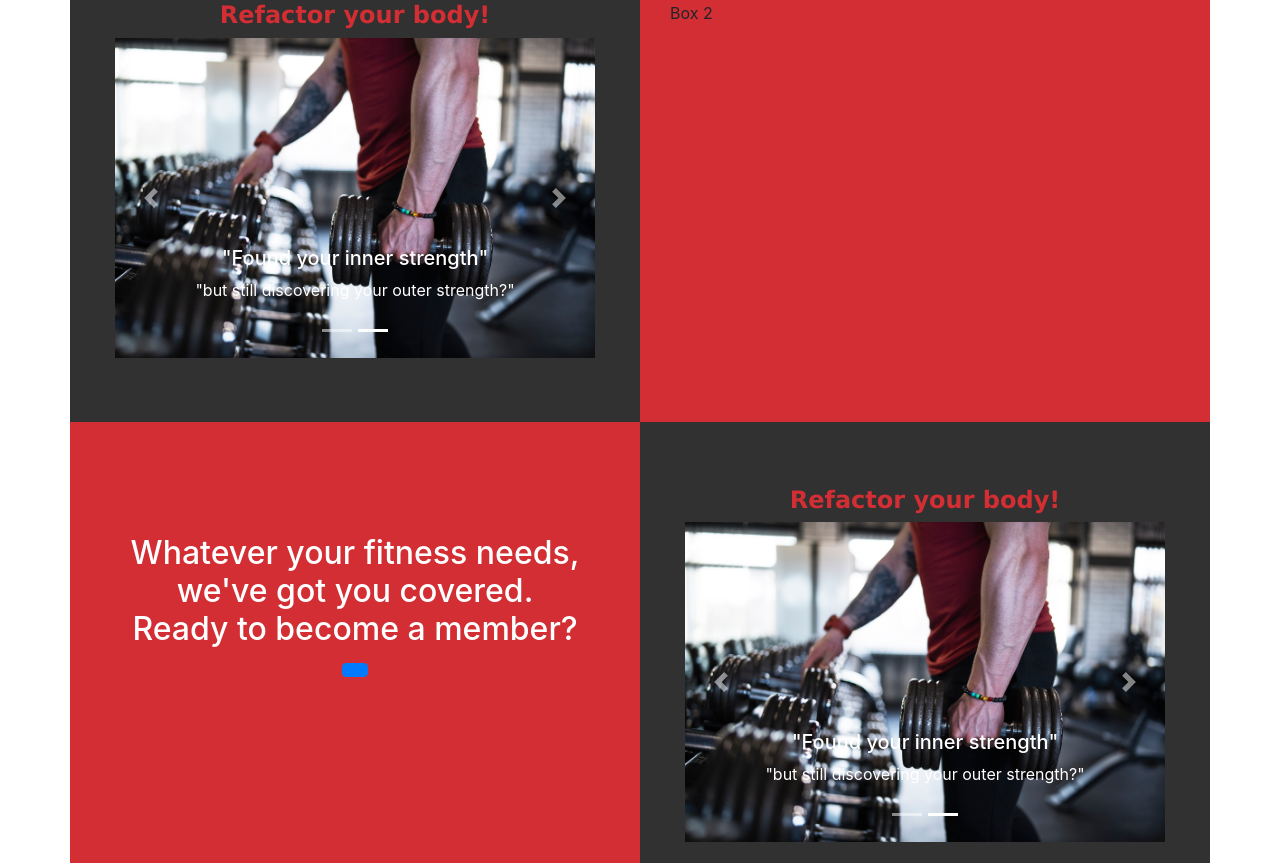
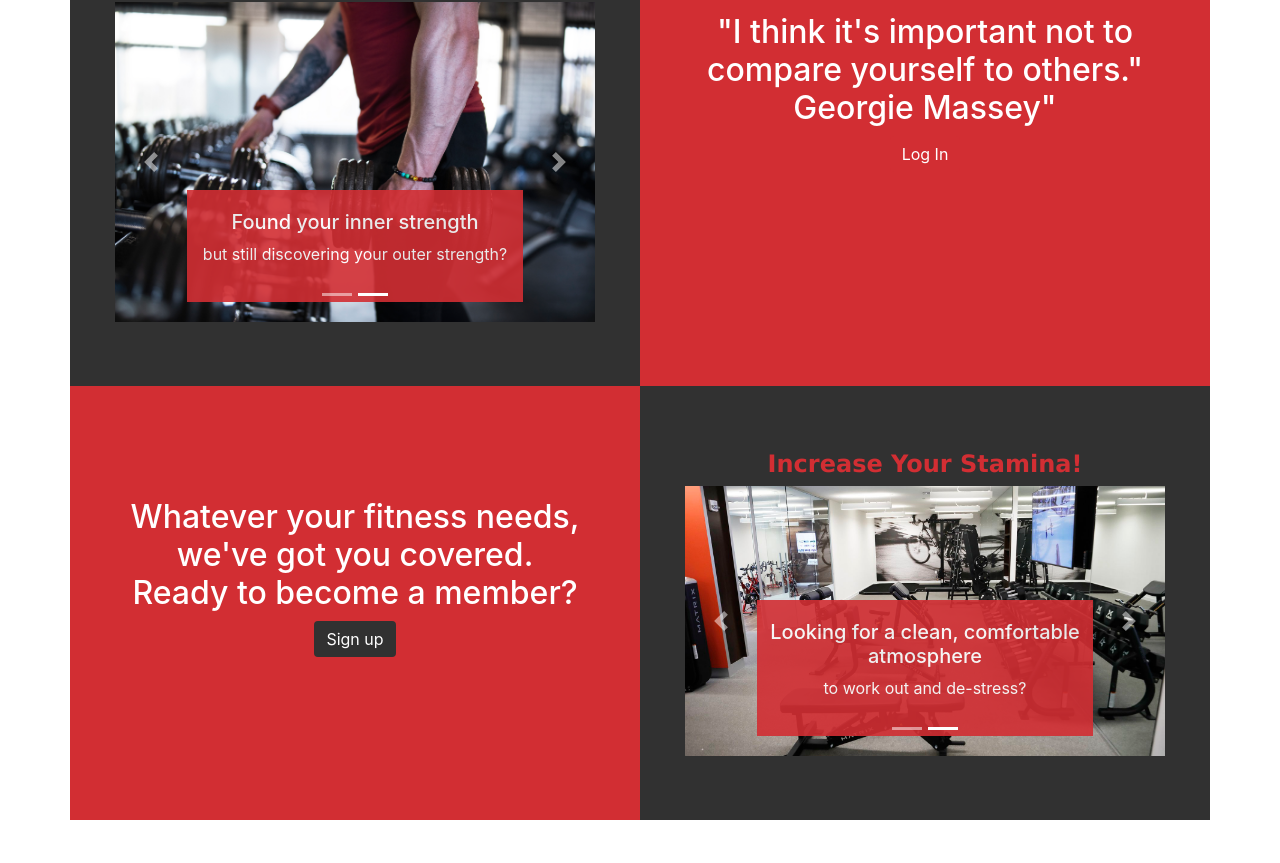
Before and after one commit to DustinErwin/Devfit, a React (Create React App) app in the folder client/: page / in a window 1280 px wide. Shown: the part 337-1200 px from the top of the page. Built offline with nearby package versions, Linux system fonts and the light colour scheme; no server answers.

Commit message:
finished carousels, added styling

```diff
--- a/client/src/components/CarouselImageItem.js
+++ b/client/src/components/CarouselImageItem.js
@@ -8,11 +8,22 @@ export default function CarouselImageItem(props) {
         <Carousel.Item>
           <img
             className="d-block w-100"
-            src={process.env.PUBLIC_URL + props.imgUrl}
-            alt={props.altText}
+            src={process.env.PUBLIC_URL + props.imgUrl1}
+            alt={props.altText2}
           />
-          <Carousel.Caption>
-            <h5>{props.carouselCaption1}</h5>
+          <Carousel.Caption className="background-t-red">
+            <h5>{props.carouselHeader1}</h5>
+            <p>{props.carouselCaption1}</p>
+          </Carousel.Caption>
+        </Carousel.Item>
+        <Carousel.Item>
+          <img
+            className="d-block w-100"
+            src={process.env.PUBLIC_URL + props.imgUrl2}
+            alt={props.altText2}
+          />
+          <Carousel.Caption className="background-t-red">
+            <h5>{props.carouselHeader2}</h5>
             <p>{props.carouselCaption2}</p>
           </Carousel.Caption>
         </Carousel.Item>
--- a/client/src/components/EmptyCarousel.js
+++ /dev/null
@@ -1,6 +0,0 @@
-import React from "react";
-import Carousel from "react-bootstrap/Carousel";
-
-export default function EmptyCarousel({ children }) {
-  return <Carousel>{children}</Carousel>;
-}
--- a/client/src/pages/loginPage/index.js
+++ b/client/src/pages/loginPage/index.js
@@ -4,14 +4,12 @@ import Footer from "../../components/footer";
 import Row from "react-bootstrap/Row";
 import Col from "react-bootstrap/Col";
 import Container from "react-bootstrap/Container";
-// import CarouselImageItem from "../../components/CarouselImageItem";
+import CarouselImageItem from "../../components/CarouselImageItem";
 // import ContentWrapper from "../../components/contentWrapper";
-// import EmptyCarousel from "../../components/EmptyCarousel";
 import AuthenticationButton from "../../components/authenticationButton";
-import Carousel from "react-bootstrap/Carousel";
 import "./styles.css";
 import "../../components/button/styles.css";
-import DevBtn from "../../components/button";
+import DevBtn from "../../components/button/index";
 
 function LoginPage() {
   return (
@@ -19,68 +17,36 @@ function LoginPage() {
       <Header />
 
       <Container className="loginPage">
-        <AuthenticationButton className="btn-dark" />
         <Row>
           <Col className="align-self-stretch background-dark">
             <Container className="my-5 py-3">
               <Container className="text-center">
                 <h1 className="text-red">Refactor your body!</h1>
-                <Carousel>
-                  <Carousel.Item>
-                    <img
-                      className="d-block w-100"
-                      src={
-                        process.env.PUBLIC_URL +
-                        "/images/girlfeetwaterbottle.jpg"
-                      }
-                      alt="Girl sitting on floor next to water bottle"
-                    />
-                    <Carousel.Caption>
-                      <h5>"Stretching your mind"</h5>
-                      <p>"but need to stretch your body?"</p>
-                    </Carousel.Caption>
-                  </Carousel.Item>
-                  <Carousel.Item>
-                    <img
-                      className="d-block w-100"
-                      src={
-                        process.env.PUBLIC_URL + "/images/gym-coronavirus.jpg"
-                      }
-                      alt="Guy by weight rack"
-                    />
-                    <Carousel.Caption>
-                      <h5>"Found your inner strength"</h5>
-                      <p>"but still discovering your outer strength?"</p>
-                    </Carousel.Caption>
-                  </Carousel.Item>
-                </Carousel>
-                {/* <EmptyCarousel> */}
-                {/* <Carousel>
-                  <CarouselImageItem
-                    className="d-block w-100"
-                    imgUrl="/images/girlfeetwaterbottle.jpg"
-                    altText="Girl sitting on floor next to water bottle"
-                    carouselCaption1="Stretching your mind"
-                    carouselCaption2="but need to stretch your body?"
-                  />
-                  <CarouselImageItem
-                    className="d-block w-100"
-                    imgUrl="/images/gym-coronavirus.jpg"
-                    altText="Man picking up weight from weight rack"
-                    carouselCaption1="Found your inner strength"
-                    carouselCaption2="but still discovering your outer
+                <CarouselImageItem
+                  imgUrl1="/images/girlfeetwaterbottle.jpg"
+                  altText1="Girl sitting on floor next to water bottle"
+                  carouselHeader1="Stretching your mind"
+                  carouselCaption1="but need to stretch your body?"
+                  imgUrl2="/images/gym-coronavirus.jpg"
+                  altText2="Man picking up weight from weight rack"
+                  carouselHeader2="Found your inner strength"
+                  carouselCaption2="but still discovering your outer
               strength?"
-                  /> */}
-                {/* </Carousel> */}
-                {/* </EmptyCarousel> */}
+                />
               </Container>
             </Container>
           </Col>
-          <Col className="align-self-stretch background-red">
-            <Container className="my-5 py-3">Box 2</Container>
+          <Col className="align-self-stretch justify-content-center text-center background-red">
+            <Container className="my-5 py-3">
+              <h2 className="pt-5 text-white">
+                "I think it's important not to compare yourself to others."
+                Georgie Massey"
+              </h2>
+              <AuthenticationButton />
+            </Container>
           </Col>
         </Row>
-        <Row className="rowHeight align-items-center justify-content-center text-center">
+        <Row className=" align-items-center justify-content-center text-center">
           <Col className="align-self-stretch background-red">
             <Container className="my-5 py-3">
               <h2 className="pt-5 text-white">
@@ -88,42 +54,25 @@ function LoginPage() {
                 we've got you covered. <br />
                 Ready to become a member?
               </h2>
-              <DevBtn></DevBtn>
+              <DevBtn styleClass="btn-dark">Sign up</DevBtn>
             </Container>
           </Col>
           <Col className="align-self-stretch background-dark">
             <Container className="my-5 py-3">
               <Container className="text-center">
-                <h1 className="text-red">Refactor your body!</h1>
-                <Carousel>
-                  <Carousel.Item>
-                    <img
-                      className="d-block w-100"
-                      src={
-                        process.env.PUBLIC_URL +
-                        "/images/girlfeetwaterbottle.jpg"
-                      }
-                      alt="Girl sitting on floor next to water bottle"
-                    />
-                    <Carousel.Caption>
-                      <h5>"Stretching your mind"</h5>
-                      <p>"but need to stretch your body?"</p>
-                    </Carousel.Caption>
-                  </Carousel.Item>
-                  <Carousel.Item>
-                    <img
-                      className="d-block w-100"
-                      src={
-                        process.env.PUBLIC_URL + "/images/gym-coronavirus.jpg"
-                      }
-                      alt="Guy by weight rack"
-                    />
-                    <Carousel.Caption>
-                      <h5>"Found your inner strength"</h5>
-                      <p>"but still discovering your outer strength?"</p>
-                    </Carousel.Caption>
-                  </Carousel.Item>
-                </Carousel>
+                <h1 className="text-red">Increase Your Stamina!</h1>
+                <CarouselImageItem
+                  imgUrl1="/images/bench.jpg"
+                  altText1="Man on weight bench"
+                  carouselHeader1="Looking for personal training
+                  facilities"
+                  carouselCaption1="to help you meet your fitness goals?"
+                  imgUrl2="/images/equipmentroom.jpg"
+                  altText2="Equipment Room"
+                  carouselHeader2="Looking for a clean, comfortable
+                  atmosphere"
+                  carouselCaption2="to work out and de-stress?"
+                />
               </Container>
             </Container>
           </Col>
--- a/client/src/pages/loginPage/styles.css
+++ b/client/src/pages/loginPage/styles.css
@@ -22,3 +22,20 @@
   font-family: verdana, sans-serif;
   font-size: x-large;
 }
+
+.btnBorder {
+  height: 5px;
+  width: 10px;
+}
+
+.regBtn-dark {
+  background: rgb(49, 49, 49) !important;
+  border: none !important;
+  color: whitesmoke;
+}
+
+.background-t-red {
+  background: #d22e33;
+  opacity: 0.9;
+  /* height: 38%; */
+}
```
Also changed, not shown: 1 other file (tests, documents, lock files or other folders).
